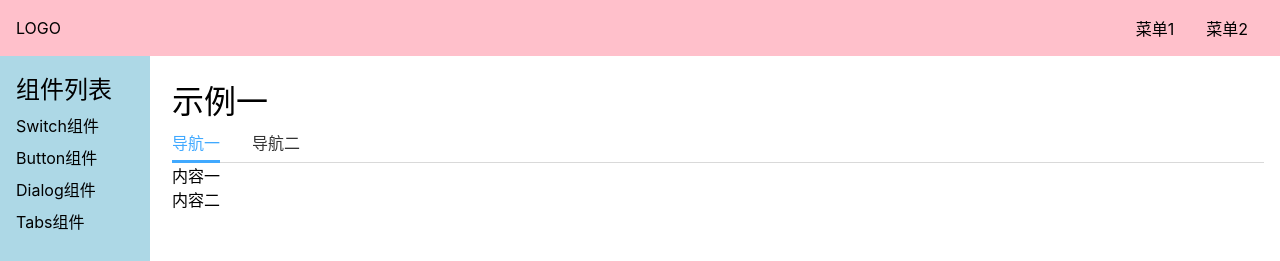
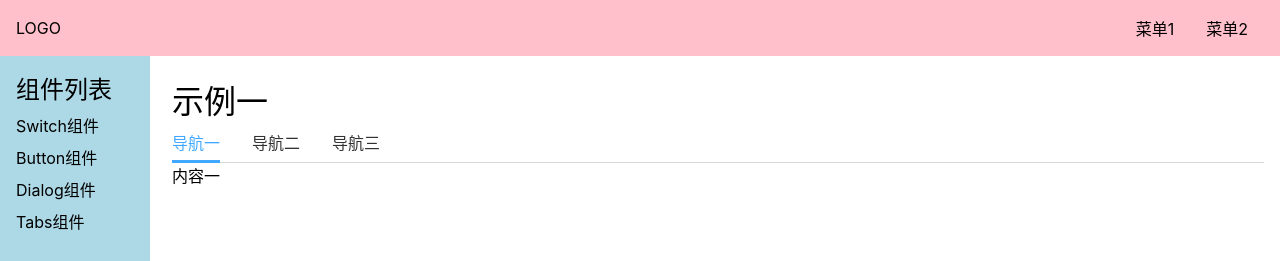
Before and after one commit to xiehaopei/fireworks-ui, a Vue app: page /doc/tabs in a window 1280 px wide. Shown: the top 261 px of the page. Built offline with nearby package versions, Linux system fonts and the light colour scheme.

Commit message:
优化Tabs组件

```diff
--- a/src/components/tabsPage.vue
+++ b/src/components/tabsPage.vue
@@ -1,7 +1,7 @@
 <!--
  * @Author: Haopei Xie
  * @Date: 2020-10-06 16:30:24
- * @LastEditTime: 2020-10-15 10:49:36
+ * @LastEditTime: 2020-10-16 11:17:05
  * @LastEditors: Haopei Xie
  * @Description:
  * @FilePath: \Pibukae:\vue\fireworks-ui\src\components\tabsPage.vue
@@ -10,9 +10,10 @@
 <template>
   <div>
     <h1>示例一</h1>
-    <Tabs :selected="selected" @update:selected="selected=$event">
+    <Tabs :selected="navSelected" @update:selected="navSelected = $event">
       <Tab title="导航一">内容一</Tab>
       <Tab title="导航二">内容二</Tab>
+      <Tab title="导航三">内容三</Tab>
     </Tabs>
   </div>
 </template>
@@ -20,11 +21,12 @@
 <script lang="ts">
 import Tabs from "../lib/Tabs.vue";
 import Tab from "../lib/Tab.vue";
+import { ref } from "vue";
 export default {
   components: { Tabs, Tab },
   setup() {
-    const selected = "导航一";
-    return { selected};
+    const navSelected = ref("导航一");
+    return { navSelected };
   },
 };
 </script>
--- a/src/lib/Tabs.vue
+++ b/src/lib/Tabs.vue
@@ -1,7 +1,7 @@
 <!--
  * @Author: Haopei Xie
  * @Date: 2020-10-14 14:24:12
- * @LastEditTime: 2020-10-15 10:55:14
+ * @LastEditTime: 2020-10-16 11:16:01
  * @LastEditors: Haopei Xie
  * @Description:
  * @FilePath: \Pibukae:\vue\fireworks-ui\src\lib\Tabs.vue
@@ -12,28 +12,22 @@
     <div class="fireworks-tabs-nav" ref="container">
       <div
         class="fireworks-tabs-nav-item"
-        @click="select(title)"
         :class="{selected:title===selected}"
         v-for="(title,index) in titles"
         :key="index"
+        @click="select(title)"
         :ref="el =>{if(title===selected) selectedItem = el}"
       >{{title}}</div>
       <div class="fireworks-tabs-nav-indicator" ref="indicator"></div>
     </div>
     <div class="fireworks-tabs-contnet">
-      <component
-        class="fireworks-tabs-contnet-item"
-        :class="{selected:component.props.title === selected}"
-        v-for="component in defaults"
-        :key="component"
-        :is="component"
-      ></component>
+      <component class="fireworks-tabs-contnet-item" :is="current" :key="current.props.title"></component>
     </div>
   </div>
 </template>
 
 <script lang="ts">
-import { onMounted, ref, watchEffect } from "vue";
+import { computed, onMounted, ref, watchEffect } from "vue";
 import Tab from "./Tab.vue";
 export default {
   props: {
@@ -53,7 +47,7 @@ export default {
         } = selectedItem.value.getBoundingClientRect();
         const { left: NavLeft } = container.value.getBoundingClientRect();
         indicator.value.style.width = width + "px";
-        indicator.value.style.left = NavLeft - ItemLeft + "px";
+        indicator.value.style.left = (ItemLeft - NavLeft) + "px";
       });
     });
     const defaults = slots.default();
@@ -69,7 +63,18 @@ export default {
       console.log(title);
       emit("update:selected", title);
     };
-    return { defaults, titles, select, selectedItem, indicator, container };
+    const current = computed(() => {
+      return defaults.find((tag) => tag.props.title === props.selected);
+    });
+    return {
+      defaults,
+      titles,
+      select,
+      selectedItem,
+      indicator,
+      container,
+      current,
+    };
   },
 };
 </script>
@@ -107,12 +112,6 @@ $border-color: #d9d9d9;
   }
   &-content {
     padding: 8px 0;
-    &-item {
-      display: none;
-      &.selected {
-        display: block;
-      }
-    }
   }
 }
 </style>
```
